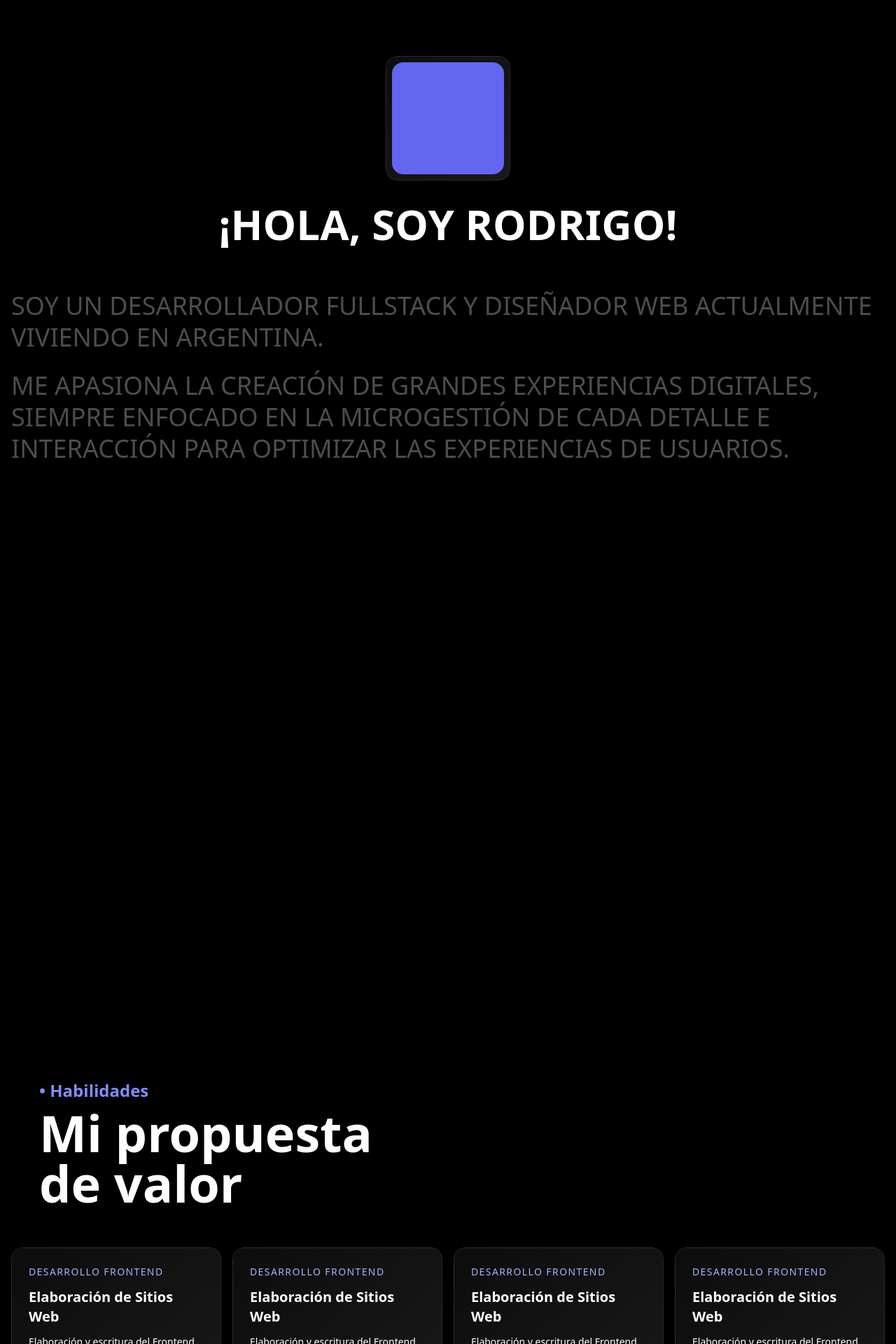
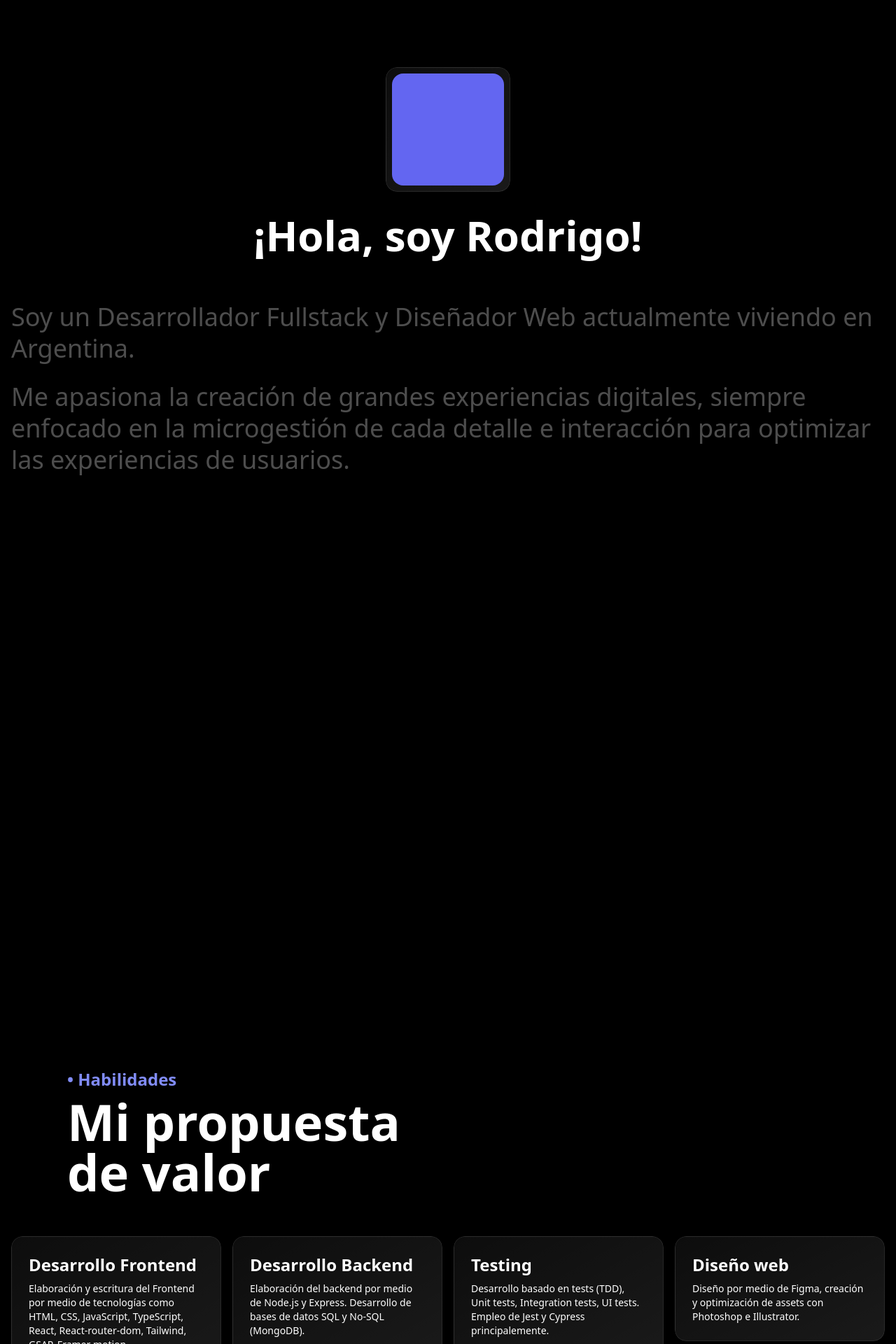
Before and after one commit to RdrBux/portfoliov2, a React (Vite) app: page / in a window 1280 px wide. Shown: the part 880-2800 px from the top of the page at 70% size. Built offline with nearby package versions, Linux system fonts and the light colour scheme; a web font is replaced by a local one.

Commit message:
Change content on skill cards and styling

```diff
--- a/src/App.jsx
+++ b/src/App.jsx
@@ -7,7 +7,7 @@ import Work from './components/Work';
 import { ScrollTrigger } from 'gsap/all';
 import Contact from './components/Contact';
 import { useLayoutEffect } from 'react';
-import { MouseContextProvider } from './context/mouseContext';
+import { MouseContextProvider } from './context/MouseContext';
 
 function App() {
   gsap.registerPlugin(ScrollTrigger);
--- a/src/components/About.jsx
+++ b/src/components/About.jsx
@@ -23,7 +23,7 @@ export default function About() {
           scrollTrigger: {
             trigger: '#about',
             scrub: 0.5,
-            start: 'top -30%',
+            start: 'top 0%',
             end: 'bottom 0%',
             pin: true,
             //markers:true
@@ -45,17 +45,23 @@ export default function About() {
   }, []);
 
   return (
-    <div id="about" className="container mx-auto px-4 py-40 uppercase">
+    <div
+      id="about"
+      className="container mx-auto px-4 py-28 lg:my-40 lg:py-4 2xl:py-32"
+    >
       <div className="flex flex-col items-center">
         <DivGlass className="p-4">
           <div className="m-2 h-40 w-40 rounded-2xl bg-indigo-500"></div>
         </DivGlass>
-        <h2 className="mt-8 text-center text-4xl font-bold lg:text-6xl">
+        <h2 className="mt-8 text-center text-4xl font-bold lg:text-6xl 2xl:text-7xl">
           ¡Hola, soy Rodrigo!
         </h2>
       </div>
       <div>
-        <div id="text" className="mt-16 text-2xl font-medium lg:text-4xl">
+        <div
+          id="text"
+          className="mt-16 text-2xl font-medium lg:text-4xl 2xl:text-5xl"
+        >
           <p className="leading-tight">{firstTextDisplay}</p>
           <p className="mt-6 leading-tight">{secondTextDisplay}</p>
         </div>
--- a/src/components/Contact.jsx
+++ b/src/components/Contact.jsx
@@ -1,8 +1,115 @@
 export default function Contact() {
   return (
-    <div id="contact" className="container mx-auto p-4">
-      <h1>Contacto</h1>
-      <p>jeje</p>
+    <div id="contact" className="container mx-auto mt-40 px-4 pb-40">
+      <div className="p-4 lg:p-10">
+        <h2 className="text-2xl font-bold text-indigo-400">• Contacto</h2>
+        <p className="mt-2 text-5xl font-bold lg:text-7xl">
+          Creemos el futuro juntos
+        </p>
+      </div>
+      <div className="flex flex-col items-center">
+        <div className="mt-20 grid gap-8 lg:grid-cols-2 lg:gap-16">
+          <div className="flex items-center gap-4 text-blue-300">
+            <svg
+              xmlns="http://www.w3.org/2000/svg"
+              fill="none"
+              viewBox="0 0 24 24"
+              strokeWidth={1.5}
+              stroke="currentColor"
+              className="h-12 w-12"
+            >
+              <path
+                strokeLinecap="round"
+                strokeLinejoin="round"
+                d="M21.75 6.75v10.5a2.25 2.25 0 01-2.25 2.25h-15a2.25 2.25 0 01-2.25-2.25V6.75m19.5 0A2.25 2.25 0 0019.5 4.5h-15a2.25 2.25 0 00-2.25 2.25m19.5 0v.243a2.25 2.25 0 01-1.07 1.916l-7.5 4.615a2.25 2.25 0 01-2.36 0L3.32 8.91a2.25 2.25 0 01-1.07-1.916V6.75"
+              />
+            </svg>
+            <div className="">
+              <p className="text-sm uppercase tracking-widest text-indigo-300">
+                Linkedin
+              </p>
+              <div className="text-lg text-white">
+                Rodrigo Emmanuel Rodríguez
+              </div>
+            </div>
+          </div>
+
+          <div className="flex items-center gap-4 text-blue-300">
+            <svg
+              xmlns="http://www.w3.org/2000/svg"
+              fill="none"
+              viewBox="0 0 24 24"
+              strokeWidth={1.5}
+              stroke="currentColor"
+              className="h-12 w-12"
+            >
+              <path
+                strokeLinecap="round"
+                strokeLinejoin="round"
+                d="M21.75 6.75v10.5a2.25 2.25 0 01-2.25 2.25h-15a2.25 2.25 0 01-2.25-2.25V6.75m19.5 0A2.25 2.25 0 0019.5 4.5h-15a2.25 2.25 0 00-2.25 2.25m19.5 0v.243a2.25 2.25 0 01-1.07 1.916l-7.5 4.615a2.25 2.25 0 01-2.36 0L3.32 8.91a2.25 2.25 0 01-1.07-1.916V6.75"
+              />
+            </svg>
+            <div className="">
+              <p className="text-sm uppercase tracking-widest text-indigo-300">
+                Linkedin
+              </p>
+              <div className="text-lg text-white">
+                Rodrigo Emmanuel Rodríguez
+              </div>
+            </div>
+          </div>
+
+          <div className="flex items-center gap-4 text-blue-300">
+            <svg
+              xmlns="http://www.w3.org/2000/svg"
+              fill="none"
+              viewBox="0 0 24 24"
+              strokeWidth={1.5}
+              stroke="currentColor"
+              className="h-12 w-12"
+            >
+              <path
+                strokeLinecap="round"
+                strokeLinejoin="round"
+                d="M21.75 6.75v10.5a2.25 2.25 0 01-2.25 2.25h-15a2.25 2.25 0 01-2.25-2.25V6.75m19.5 0A2.25 2.25 0 0019.5 4.5h-15a2.25 2.25 0 00-2.25 2.25m19.5 0v.243a2.25 2.25 0 01-1.07 1.916l-7.5 4.615a2.25 2.25 0 01-2.36 0L3.32 8.91a2.25 2.25 0 01-1.07-1.916V6.75"
+              />
+            </svg>
+            <div className="">
+              <p className="text-sm uppercase tracking-widest text-indigo-300">
+                Linkedin
+              </p>
+              <div className="text-lg text-white">
+                Rodrigo Emmanuel Rodríguez
+              </div>
+            </div>
+          </div>
+
+          <div className="flex items-center gap-4 text-blue-300">
+            <svg
+              xmlns="http://www.w3.org/2000/svg"
+              fill="none"
+              viewBox="0 0 24 24"
+              strokeWidth={1.5}
+              stroke="currentColor"
+              className="h-12 w-12"
+            >
+              <path
+                strokeLinecap="round"
+                strokeLinejoin="round"
+                d="M21.75 6.75v10.5a2.25 2.25 0 01-2.25 2.25h-15a2.25 2.25 0 01-2.25-2.25V6.75m19.5 0A2.25 2.25 0 0019.5 4.5h-15a2.25 2.25 0 00-2.25 2.25m19.5 0v.243a2.25 2.25 0 01-1.07 1.916l-7.5 4.615a2.25 2.25 0 01-2.36 0L3.32 8.91a2.25 2.25 0 01-1.07-1.916V6.75"
+              />
+            </svg>
+            <div className="">
+              <p className="text-sm uppercase tracking-widest text-indigo-300">
+                Linkedin
+              </p>
+              <div className="text-lg text-white">
+                Rodrigo Emmanuel Rodríguez
+              </div>
+            </div>
+          </div>
+        </div>
+      </div>
     </div>
   );
 }
--- a/src/components/SkillCard.jsx
+++ b/src/components/SkillCard.jsx
@@ -1,19 +1,16 @@
 import DivGlass from './DivGlass';
 
-export default function SkillCard() {
+export default function SkillCard({ skills }) {
+  const { skill, description } = skills;
   return (
     <div className="relative cursor-default">
       <DivGlass>
         <div className="p-6">
-          <p className="text-sm uppercase tracking-widest text-indigo-300">
-            Desarrollo Frontend
-          </p>
-          <p className="my-3 text-xl font-bold">Elaboración de Sitios Web</p>
-          <p className="text-sm">
-            Elaboración y escritura del Frontend por medio de tecnologías como
-            HTML, CSS, JavaScript, TypeScript, React, React-router-dom, GSAP,
-            Framer motion.
-          </p>
+          {/* <p className="text-sm uppercase tracking-widest text-indigo-300">
+            {skill}
+          </p> */}
+          <p className="text-2xl font-bold">{skill}</p>
+          <p className="mt-2 text-sm">{description}</p>
         </div>
       </DivGlass>
     </div>
--- a/src/components/Skills.jsx
+++ b/src/components/Skills.jsx
@@ -1,21 +1,43 @@
 import SkillCard from './SkillCard';
 
 export default function Skills() {
+  const skills = [
+    {
+      skill: 'Desarrollo Frontend',
+      description:
+        'Elaboración y escritura del Frontend por medio de tecnologías como HTML, CSS, JavaScript, TypeScript, React, React-router-dom, Tailwind, GSAP, Framer motion.',
+    },
+    {
+      skill: 'Desarrollo Backend',
+      description:
+        'Elaboración del backend por medio de Node.js y Express. Desarrollo de bases de datos SQL y No-SQL (MongoDB).',
+    },
+    {
+      skill: 'Testing',
+      description:
+        'Desarrollo basado en tests (TDD), Unit tests, Integration tests, UI tests. Empleo de Jest y Cypress principalemente.',
+    },
+    {
+      skill: 'Diseño web',
+      description:
+        'Diseño por medio de Figma, creación y optimización de assets con Photoshop e Illustrator.',
+    },
+  ];
+
+  const skillCards = skills.map((skill) => (
+    <SkillCard key={skill.skill} skills={skill} />
+  ));
+
   return (
     <div className="container mx-auto p-4">
-      <div className="p-4 lg:p-10">
+      <div className="p-4 lg:px-20 lg:py-10">
         <h2 className="text-2xl font-bold text-indigo-400">• Habilidades</h2>
         <p className="mt-2 text-5xl font-bold lg:text-7xl">
           Mi propuesta
           <br /> de valor
         </p>
       </div>
-      <div className="mt-4 grid gap-4 lg:grid-cols-4">
-        <SkillCard />
-        <SkillCard />
-        <SkillCard />
-        <SkillCard />
-      </div>
+      <div className="mt-4 grid gap-4 lg:grid-cols-4">{skillCards}</div>
     </div>
   );
 }
--- a/src/components/Work.jsx
+++ b/src/components/Work.jsx
@@ -1,6 +1,6 @@
 export default function Work() {
   return (
-    <div id="work" className="container mx-auto mt-40 p-4">
+    <div id="work" className="container mx-auto mt-40 px-4">
       <div className="p-4 lg:p-10">
         <h2 className="text-2xl font-bold text-indigo-400">
           • Trabajos recientes
```
